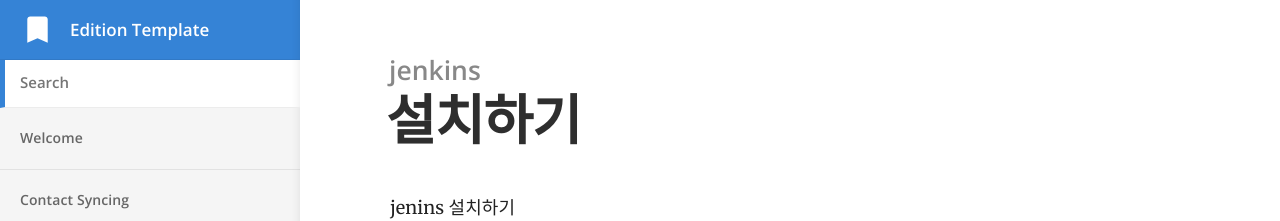
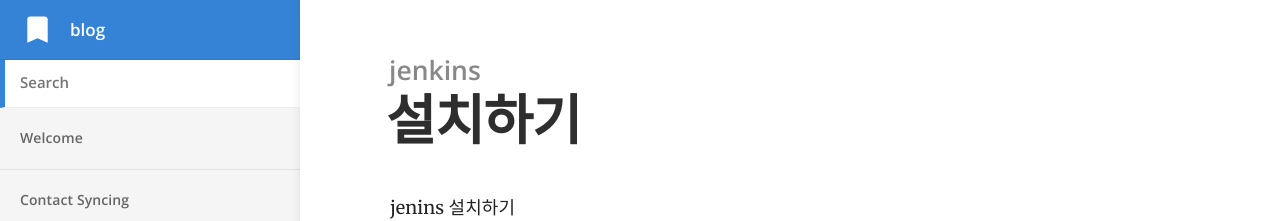
Before and after one commit to j2yes/j2yes.github.io, a Jekyll site: the page built from _docs/devops/jenkins/install-jenkins.md, in a window 1280 px wide and 900 px high. Shown: the top 221 px of the window. Built offline with Jekyll 4.4.1, drawn with Linux system fonts in a browser that asks for light colours.

Commit message:
첨부파일 테스트

```diff
--- a/_config.yml
+++ b/_config.yml
@@ -1,8 +1,8 @@
 # ----
 # Site
 
-title: Edition Template
-url: "https://long-pig.cloudvent.net"
+title: blog
+url: "http://j2yes.github.io"
 baseurl:
 google_analytics_key:
 show_full_navigation: true
--- a/_docs/devops/jenkins/install-jenkins.md
+++ b/_docs/devops/jenkins/install-jenkins.md
@@ -28,7 +28,7 @@
 ![](//placehold.it/800x600)
 
 이미지 첨부
-![친절한 스크린샷]({{ site.url }}/_assets/1.png)
+![친절한 스크린샷]({{ site.url }}/assets/devops/jenkins/1.png)
 
 PDF 첨부
-[다운로드]({{ site.url }}/_assets/mydoc.pdf)
+[다운로드]({{ site.url }}/assets/mydoc.pdf)
```
Also changed, not shown: assets/devops/jenkins/1.png (renamed from _asset/devops/jenkins/1.png).
